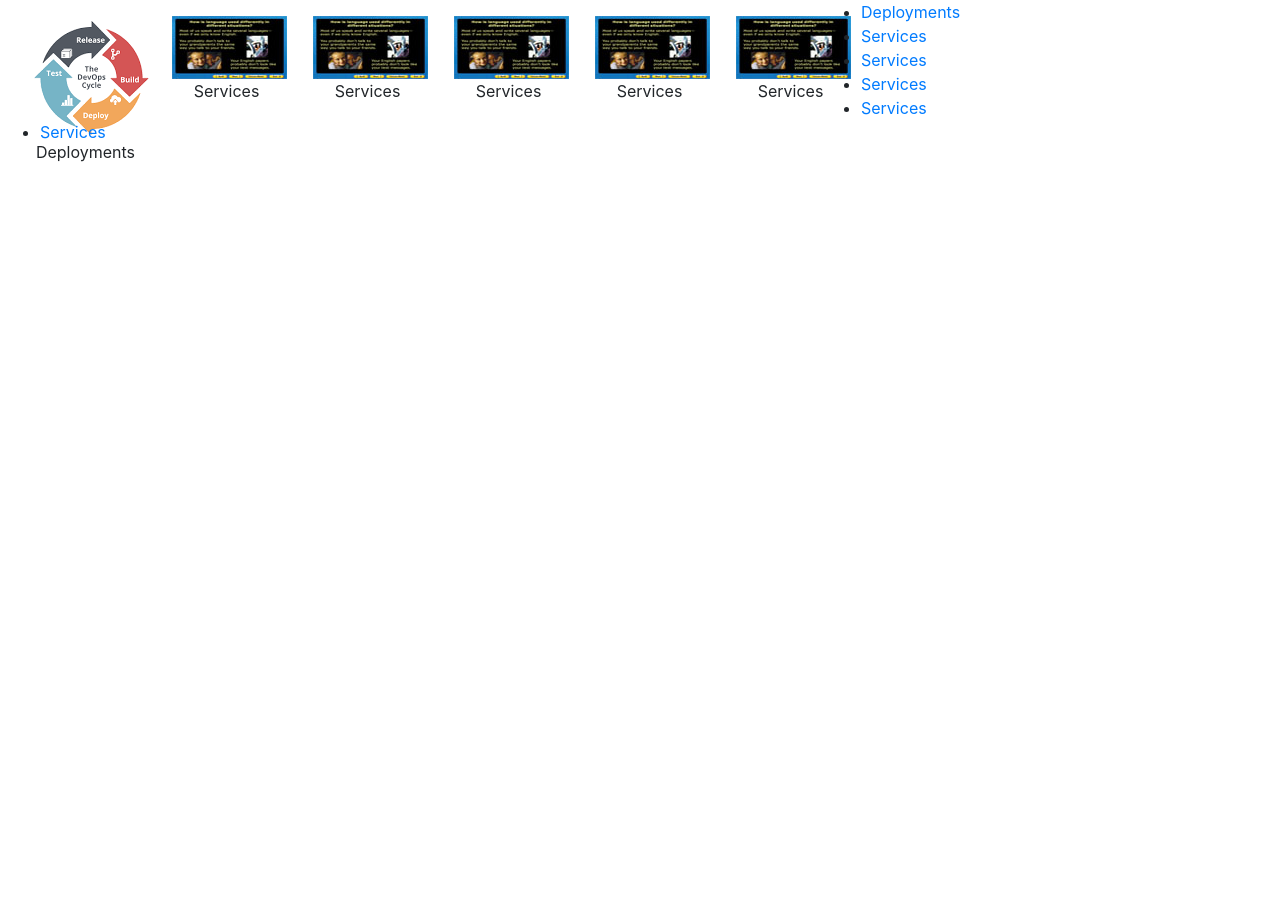
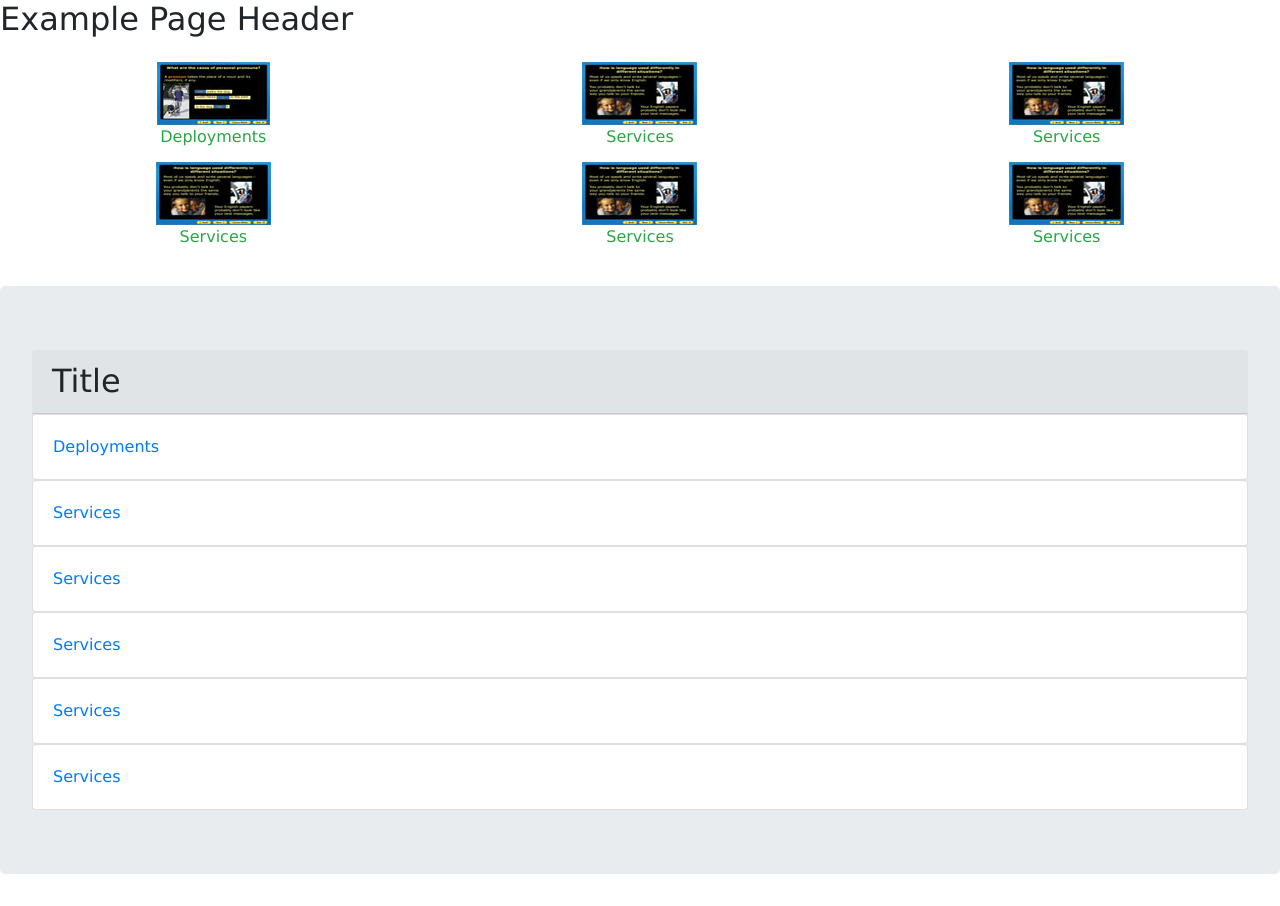
Before and after one commit to piyushgupta0307/RE-Page, an Angular app: page / in a window 1280 px wide. Before the commit the page ends 800 px from the top, so only its background shows below. Built offline with nearby package versions, Linux system fonts and the light colour scheme.

Commit message:
CSS Updated

```diff
--- a/src/app/app.component.css
+++ b/src/app/app.component.css
@@ -6,7 +6,6 @@
 
 #container
 {
-    border:1px solid #000;
     font-family:"Verdana";
 
 }
--- a/src/app/app.component.html
+++ b/src/app/app.component.html
@@ -1,26 +1,22 @@
-<div class="container-fluid text-center">
-<ng-container *ngFor="let d of data">
-    <div class= "col1" (click)="changeFrame(i,p,downloadPresenation,downloadhandouts)">
-        <img [src]="assetsPath+d.path" [alt]="d.path"  />
-        <p class="text-success"[innerText]="d.name" class="imageTitle"></p>
-
+<div id="container">
+   <div class="page-header">
+      <h2>Example Page Header</h2>
+   </div>
+   <div class="my-auto text-center">
+      <div class="row">
+         <ng-container *ngFor="let d of data">
+            <div class= "col1 col-4" href="#showChild" (click)="closePreTab=!closePreTab" data-toggle="collapse">
+               <img [src]="assetsPath+d.path" [alt]="d.path"  />
+               <p [innerText]="d.name" class="text-success imageTitle"></p>
+            </div>
+         </ng-container>
       </div>
-  </ng-container>
+   </div>
+   <br/><br/><br/><br/><br/><br/><br/><br/><br/><br/>
+   <div id="showChild">
+      <ul class="jumbotron">
+	  <h2 class="card-header">Title</h2>
+         <li class="list-unstyled list-inline card card-body mb-8" *ngFor="let d of data"><a href="{{d.subChild.hreftitle}}" target="_blank">{{d.name}}</a></li>
+      </ul>
+   </div>
 </div>
-<!-- <ul *ngIf= "!u.hide" class="list-group">
-<li class="list-group-item">Age: {{u.age}}</li>
-<li class="list-group-item">Address: {{u.address.street}} {{u.address.city}}, {{u.address.state}}</li>
-<li class="list-group-item">Balance: {{u.balance | currency:"GBP":"code"}} untill {{2|percent}}</li>
-<li class="list-group-item">Registered: {{u.registered | date}}</li>
-<li class="list-group-item">{{4 | number:'1.3'}}</li>
-</ul> -->
-
-<!-- <ul class="list-unstyled">
-<li class="list-group-item" *ngFor="let d of data">Age: {{d.subChild.hreftitle}}</li>
-</ul> -->
-
-<div>
-<ul>
-<li *ngFor="let d of data"><a href="{{d.subChild.hreftitle}}" target="_blank">{{d.name}}</a></li>
-</ul>
-</div>
--- a/src/app/app.component.ts
+++ b/src/app/app.component.ts
@@ -11,6 +11,7 @@ export class AppComponent {
   title = 'releasePage';
   private assetsPath: string = "../../assets/";
   public data: any;
+  closePreTab: boolean = true;
 
   constructor(private http: HttpClient){}
 
```
Also changed, not shown: src/assets/images/1.png (added), src/assets/images/deployment.png.
